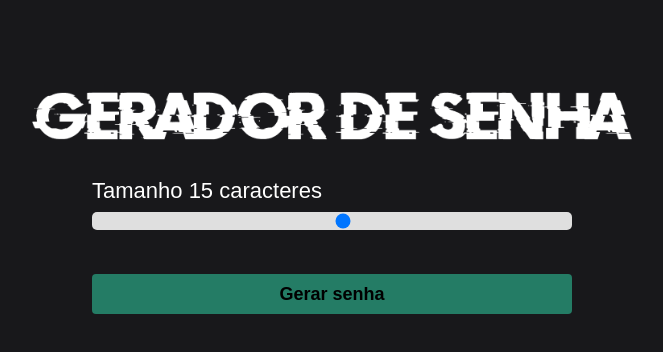
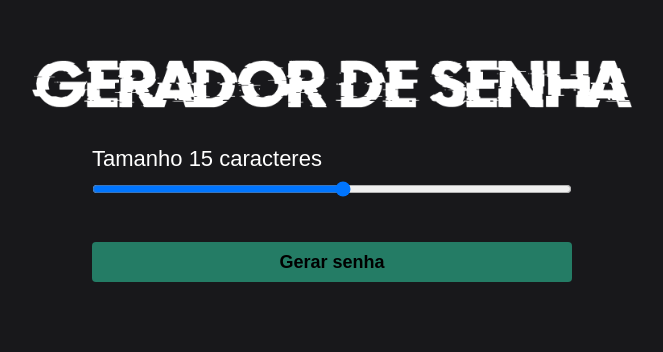
Before and after one commit to DaviARB/GeradorDeSenha, a plain HTML site: page index.html in a window 1280 px wide. Shown: the part 190-542 px from the top of the page, without its empty margins (308-971 px from the left). Drawn offline with Linux system fonts and the light colour scheme.

Commit message:
atualização
versão 005

```diff
--- a/responsilve.css
+++ b/responsilve.css
@@ -1,5 +1,6 @@
 @media (max-width:765px){
      body{
+      margin-top: 180px;
        scale: 0.9;
      }
 }
--- a/style.css
+++ b/style.css
@@ -8,8 +8,9 @@
 body{
     background-color: #18181b;
     width: 100%;
-    height: 100vh;
+    height: 100%;
     display: flex;
+    margin-top: 250px;
     justify-content: center;
     align-items: center;
     flex-direction: column;
@@ -31,7 +32,7 @@ body{
 }
 
 .slider{
-    -webkit-appearance: none;
+   /*  -webkit-appearance: none; */
     width: 100%;
     border-radius: 5px;
     background-color: #dfdfdf;
```
